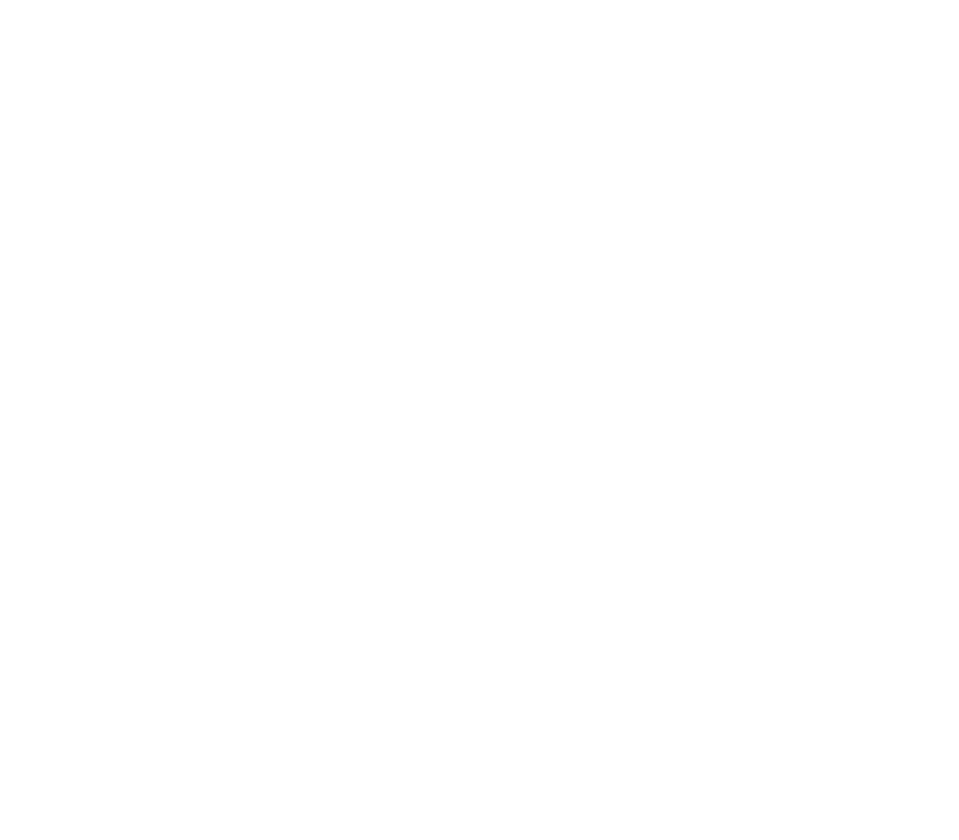
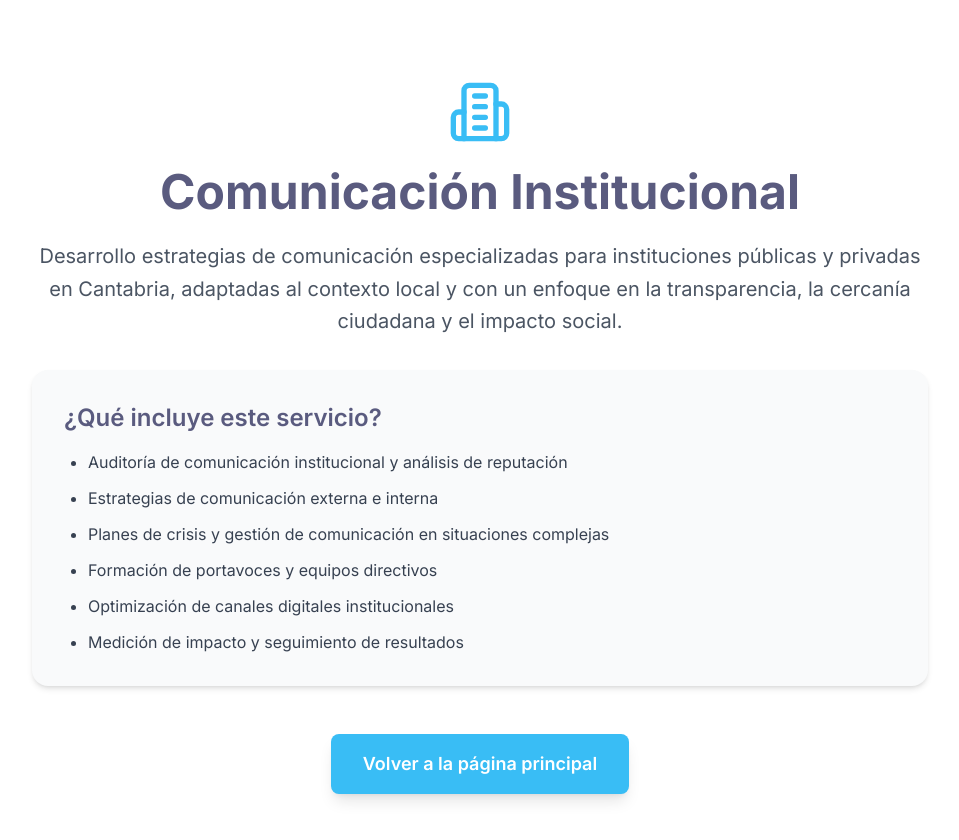
Before and after one commit to osanemeterio/oscarsanemeterio, a React (Vite) app: page /comunicacion-institucional in a window 1280 px wide. Before the commit this address had no page. Shown: the top 840 px of the page, without its empty margins (160-1119 px from the left). Before the commit the page ends 800 px from the top, so only its background shows below. Built offline with nearby package versions, Linux system fonts and the light colour scheme.

Commit message:
Crear páginas para todas las tarjetas de servicio

```diff
--- a/src/App.tsx
+++ b/src/App.tsx
@@ -1,6 +1,11 @@
 import { BrowserRouter as Router, Routes, Route } from 'react-router-dom'
 import Home from './pages/Home'
 import Consultoria from './pages/Consultoria'
+import ComunicacionInstitucional from './pages/ComunicacionInstitucional'
+import FormacionIA from './pages/FormacionIA'
+import CreacionContenidos from './pages/CreacionContenidos'
+import TalleresPracticos from './pages/TalleresPracticos'
+import AnalisisDatos from './pages/AnalisisDatos'
 
 function App() {
   return (
@@ -8,6 +13,11 @@
       <Routes>
         <Route path="/" element={<Home />} />
         <Route path="/consultoria" element={<Consultoria />} />
+        <Route path="/comunicacion-institucional" element={<ComunicacionInstitucional />} />
+        <Route path="/formacion-ia" element={<FormacionIA />} />
+        <Route path="/creacion-contenidos" element={<CreacionContenidos />} />
+        <Route path="/talleres-practicos" element={<TalleresPracticos />} />
+        <Route path="/analisis-datos" element={<AnalisisDatos />} />
       </Routes>
     </Router>
   )
--- /dev/null
+++ b/src/pages/AnalisisDatos.tsx
@@ -0,0 +1,37 @@
+import { BarChart3 } from 'lucide-react'
+
+export default function AnalisisDatosPage() {
+  return (
+    <div className="min-h-screen bg-white text-[#5a5b7f] py-20 px-4">
+      <div className="max-w-4xl mx-auto text-center">
+        <BarChart3 className="w-16 h-16 text-[#39bdf5] mx-auto mb-6" />
+        <h1 className="text-4xl md:text-5xl font-bold mb-6">Análisis de Datos</h1>
+        <p className="text-xl text-gray-600 mb-8 leading-relaxed">
+          Métricas avanzadas y optimización para estrategia digital con enfoque en resultados medibles.
+          Transformo datos en insights accionables para mejorar la efectividad de tu comunicación.
+        </p>
+
+        <div className="bg-gray-50 p-8 rounded-2xl shadow-md text-left">
+          <h2 className="text-2xl font-semibold mb-4">¿Qué incluye este servicio?</h2>
+          <ul className="list-disc pl-6 text-gray-700 space-y-3">
+            <li>Análisis de métricas de comunicación digital y redes sociales</li>
+            <li>Implementación de sistemas de tracking y medición</li>
+            <li>Reportes personalizados con insights accionables</li>
+            <li>Optimización de estrategias basada en datos</li>
+            <li>Configuración de dashboards y herramientas de monitorización</li>
+            <li>Formación del equipo en interpretación de métricas</li>
+          </ul>
+        </div>
+
+        <div className="mt-12">
+          <a
+            href="/"
+            className="btn-primary text-lg font-semibold inline-block"
+          >
+            Volver a la página principal
+          </a>
+        </div>
+      </div>
+    </div>
+  )
+}
--- /dev/null
+++ b/src/pages/ComunicacionInstitucional.tsx
@@ -0,0 +1,37 @@
+import { Building2 } from 'lucide-react'
+
+export default function ComunicacionInstitucionalPage() {
+  return (
+    <div className="min-h-screen bg-white text-[#5a5b7f] py-20 px-4">
+      <div className="max-w-4xl mx-auto text-center">
+        <Building2 className="w-16 h-16 text-[#39bdf5] mx-auto mb-6" />
+        <h1 className="text-4xl md:text-5xl font-bold mb-6">Comunicación Institucional</h1>
+        <p className="text-xl text-gray-600 mb-8 leading-relaxed">
+          Desarrollo estrategias de comunicación especializadas para instituciones públicas y privadas en Cantabria,
+          adaptadas al contexto local y con un enfoque en la transparencia, la cercanía ciudadana y el impacto social.
+        </p>
+
+        <div className="bg-gray-50 p-8 rounded-2xl shadow-md text-left">
+          <h2 className="text-2xl font-semibold mb-4">¿Qué incluye este servicio?</h2>
+          <ul className="list-disc pl-6 text-gray-700 space-y-3">
+            <li>Auditoría de comunicación institucional y análisis de reputación</li>
+            <li>Estrategias de comunicación externa e interna</li>
+            <li>Planes de crisis y gestión de comunicación en situaciones complejas</li>
+            <li>Formación de portavoces y equipos directivos</li>
+            <li>Optimización de canales digitales institucionales</li>
+            <li>Medición de impacto y seguimiento de resultados</li>
+          </ul>
+        </div>
+
+        <div className="mt-12">
+          <a
+            href="/"
+            className="btn-primary text-lg font-semibold inline-block"
+          >
+            Volver a la página principal
+          </a>
+        </div>
+      </div>
+    </div>
+  )
+}
--- /dev/null
+++ b/src/pages/CreacionContenidos.tsx
@@ -0,0 +1,37 @@
+import { PenTool } from 'lucide-react'
+
+export default function CreacionContenidosPage() {
+  return (
+    <div className="min-h-screen bg-white text-[#5a5b7f] py-20 px-4">
+      <div className="max-w-4xl mx-auto text-center">
+        <PenTool className="w-16 h-16 text-[#39bdf5] mx-auto mb-6" />
+        <h1 className="text-4xl md:text-5xl font-bold mb-6">Creación de Contenidos</h1>
+        <p className="text-xl text-gray-600 mb-8 leading-relaxed">
+          Redacción profesional orientada a SEO para canales digitales y posicionamiento web.
+          Creación de contenidos estratégicos que conecten con tu audiencia y generen resultados medibles.
+        </p>
+
+        <div className="bg-gray-50 p-8 rounded-2xl shadow-md text-left">
+          <h2 className="text-2xl font-semibold mb-4">¿Qué incluye este servicio?</h2>
+          <ul className="list-disc pl-6 text-gray-700 space-y-3">
+            <li>Redacción web optimizada para SEO y conversión</li>
+            <li>Creación de contenido para redes sociales y newsletters</li>
+            <li>Desarrollo de estrategias de content marketing</li>
+            <li>Producción de artículos especializados y casos de estudio</li>
+            <li>Optimización de contenido existente para mejor rendimiento</li>
+            <li>Calendario editorial y planificación de contenidos</li>
+          </ul>
+        </div>
+
+        <div className="mt-12">
+          <a
+            href="/"
+            className="btn-primary text-lg font-semibold inline-block"
+          >
+            Volver a la página principal
+          </a>
+        </div>
+      </div>
+    </div>
+  )
+}
--- /dev/null
+++ b/src/pages/FormacionIA.tsx
@@ -0,0 +1,37 @@
+import { GraduationCap } from 'lucide-react'
+
+export default function FormacionIAPage() {
+  return (
+    <div className="min-h-screen bg-white text-[#5a5b7f] py-20 px-4">
+      <div className="max-w-4xl mx-auto text-center">
+        <GraduationCap className="w-16 h-16 text-[#39bdf5] mx-auto mb-6" />
+        <h1 className="text-4xl md:text-5xl font-bold mb-6">Formación en IA</h1>
+        <p className="text-xl text-gray-600 mb-8 leading-relaxed">
+          Ofrezco cursos especializados para equipos sobre el uso práctico de inteligencia artificial en tareas diarias y comunicación.
+          Formación adaptada a diferentes niveles, desde introducción hasta aplicaciones avanzadas.
+        </p>
+
+        <div className="bg-gray-50 p-8 rounded-2xl shadow-md text-left">
+          <h2 className="text-2xl font-semibold mb-4">¿Qué incluye este servicio?</h2>
+          <ul className="list-disc pl-6 text-gray-700 space-y-3">
+            <li>Cursos introductorios sobre IA para equipos no técnicos</li>
+            <li>Talleres prácticos de herramientas de IA aplicada a comunicación</li>
+            <li>Formación en prompt engineering y optimización de resultados</li>
+            <li>Capacitación en automatización de procesos con IA</li>
+            <li>Sesiones de seguimiento y resolución de dudas</li>
+            <li>Material didáctico personalizado y casos de uso específicos</li>
+          </ul>
+        </div>
+
+        <div className="mt-12">
+          <a
+            href="/"
+            className="btn-primary text-lg font-semibold inline-block"
+          >
+            Volver a la página principal
+          </a>
+        </div>
+      </div>
+    </div>
+  )
+}
--- a/src/pages/Home.tsx
+++ b/src/pages/Home.tsx
@@ -165,11 +165,23 @@
     </div>
     <div className="grid md:grid-cols-2 lg:grid-cols-3 gap-8">
       {extendedServices.map((service, index) => {
-  if (service.title === 'Consultoría en IA') {
+        // Definir las rutas para cada servicio
+        const serviceRoutes: { [key: string]: string } = {
+          'Consultoría en IA': '/consultoria',
+          'Comunicación Institucional': '/comunicacion-institucional',
+          'Formación en IA': '/formacion-ia',
+          'Creación de Contenidos': '/creacion-contenidos',
+          'Talleres Prácticos': '/talleres-practicos',
+          'Análisis de Datos': '/analisis-datos'
+        }
+
+        const route = serviceRoutes[service.title]
+
+        if (route) {
           return (
             <Link
               key={index}
-        to="/consultoria"
+              to={route}
               className="slide-up extended-service-card block rounded-xl bg-white shadow-md p-6 transition-transform hover:scale-105 text-left no-underline"
             >
               <div className="mb-4">
@@ -185,7 +197,7 @@
           )
         }
 
-        // el resto de tarjetas sin enlace:
+        // Fallback para tarjetas sin ruta definida
         return (
           <div
             key={index}
--- /dev/null
+++ b/src/pages/TalleresPracticos.tsx
@@ -0,0 +1,37 @@
+import { Users } from 'lucide-react'
+
+export default function TalleresPracticosPage() {
+  return (
+    <div className="min-h-screen bg-white text-[#5a5b7f] py-20 px-4">
+      <div className="max-w-4xl mx-auto text-center">
+        <Users className="w-16 h-16 text-[#39bdf5] mx-auto mb-6" />
+        <h1 className="text-4xl md:text-5xl font-bold mb-6">Talleres Prácticos</h1>
+        <p className="text-xl text-gray-600 mb-8 leading-relaxed">
+          Aplicación real de herramientas de IA en comunicación con casos prácticos y metodologías probadas.
+          Sesiones hands-on donde los participantes aprenden haciendo con ejemplos reales de su sector.
+        </p>
+
+        <div className="bg-gray-50 p-8 rounded-2xl shadow-md text-left">
+          <h2 className="text-2xl font-semibold mb-4">¿Qué incluye este servicio?</h2>
+          <ul className="list-disc pl-6 text-gray-700 space-y-3">
+            <li>Talleres presenciales y online adaptados a necesidades específicas</li>
+            <li>Casos prácticos reales del sector de cada organización</li>
+            <li>Ejercicios con herramientas de IA aplicadas a comunicación</li>
+            <li>Metodologías probadas para implementación inmediata</li>
+            <li>Sesiones de Q&A y resolución de problemas específicos</li>
+            <li>Material de apoyo y recursos para seguimiento posterior</li>
+          </ul>
+        </div>
+
+        <div className="mt-12">
+          <a
+            href="/"
+            className="btn-primary text-lg font-semibold inline-block"
+          >
+            Volver a la página principal
+          </a>
+        </div>
+      </div>
+    </div>
+  )
+}
```
Lines whose indentation alone changed are shown as unchanged.
